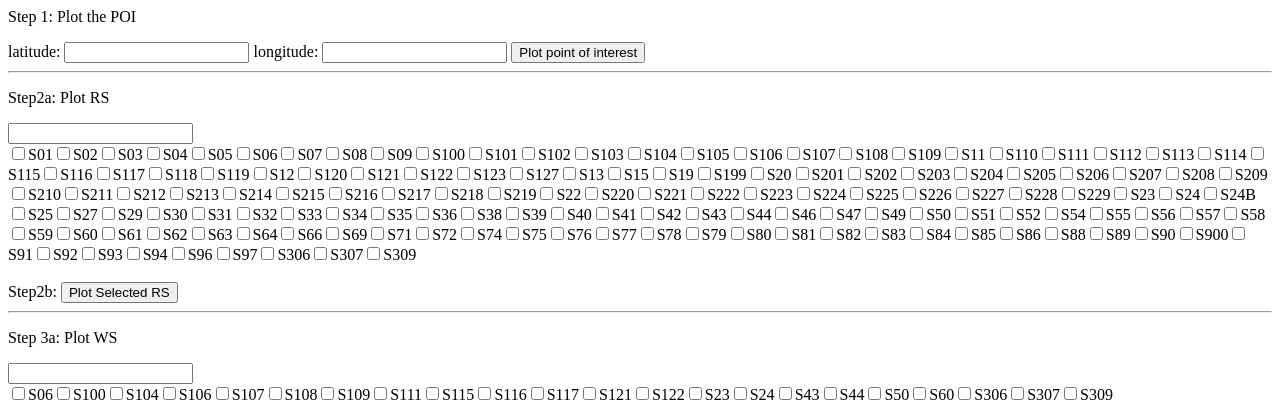
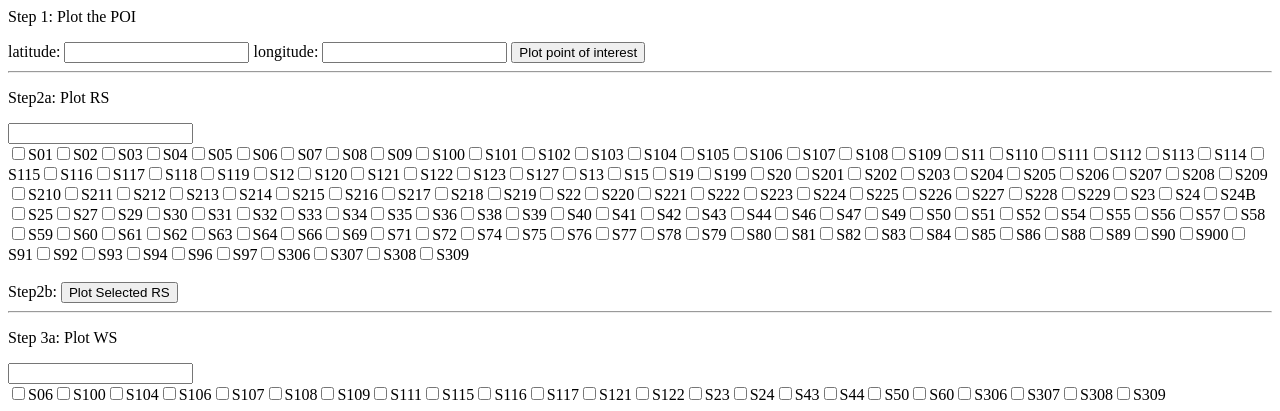
Before and after one commit to 001qez/001qez.github.io, a plain HTML site: page index.html in a window 1280 px wide. Shown: the top 411 px of the page. Drawn offline with nearby package versions, Linux system fonts and the light colour scheme; grey boxes are pictures that could not be loaded.

Commit message:
Update index.html

```diff
--- a/index.html
+++ b/index.html
@@ -200,6 +200,7 @@
       S97: [1.293894, 103.664069],
       S306: [1.350850, 103.785966],
       S307: [1.410763, 104.041568],
+      S308: [1.401585, 103.808133],
       S309: [1.341769, 103.833957]
     };
     var wstations = {
@@ -224,6 +225,7 @@
       S60: [1.25, 103.8279],
       S306: [1.350850, 103.785966],
       S307: [1.410763, 104.041568],
+      S308: [1.401585, 103.808133],
       S309: [1.341769, 103.833957]
     };
     var center = L.bounds([1.49, 104.10], [1.14, 103.6]).getCenter();
```
